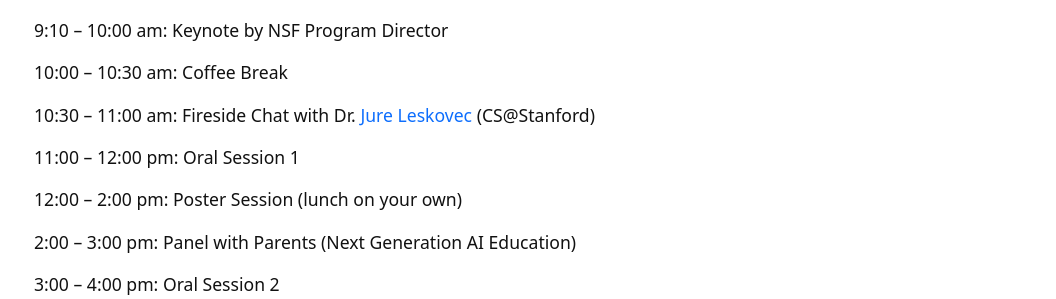
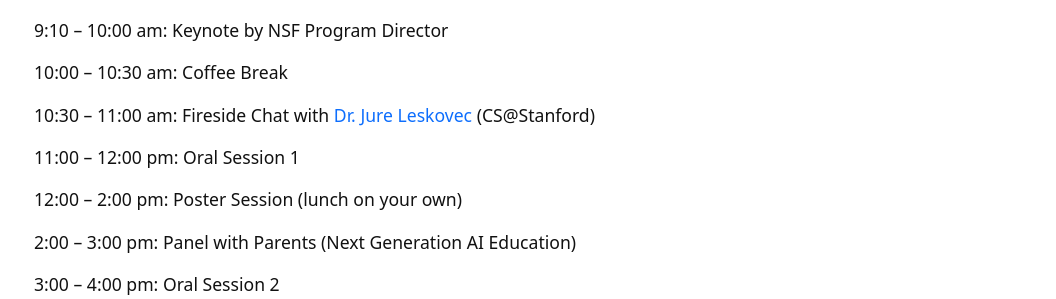
Before and after one commit to xuanwang91/2025-ICDM-UGHS, a Jekyll site: the page built from index.md, in a window 1280 px wide and 900 px high, scrolled down 2249 px. Shown: the part 157-456 px from the top of the window, without its empty margins (218-1274 px from the left). Built offline with Jekyll 4.4.1, drawn with Linux system fonts in a browser that asks for light colours.

```diff
--- a/index.md
+++ b/index.md
@@ -138,7 +138,7 @@ Below is a tentative schedule for our one-day symposium:
 
 10:00 – 10:30 am: Coffee Break
 
-10:30 – 11:00 am: Fireside Chat with Dr. [Jure Leskovec](https://cs.stanford.edu/people/jure/) (CS@Stanford)
+10:30 – 11:00 am: Fireside Chat with [Dr. Jure Leskovec](https://cs.stanford.edu/people/jure/) (CS@Stanford)
 
 11:00 – 12:00 pm: Oral Session 1
 
```
